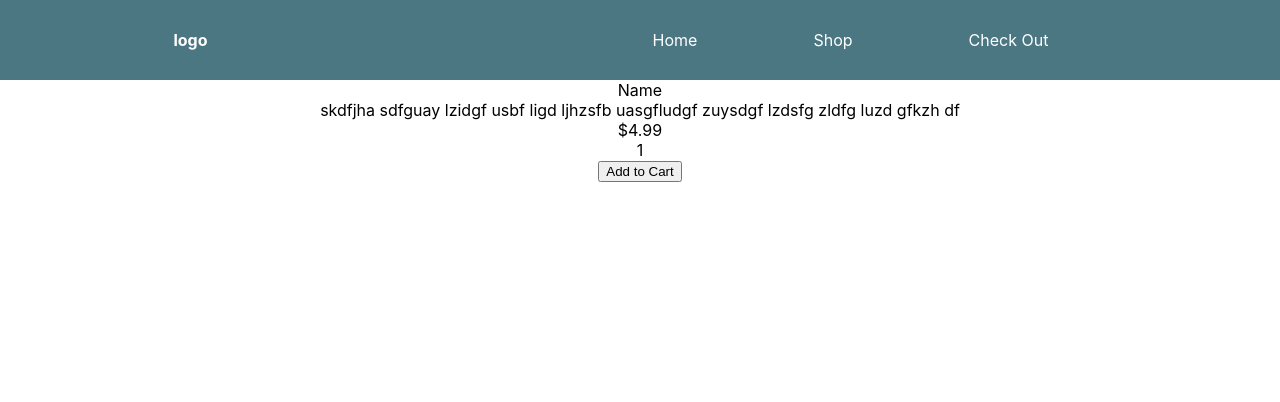
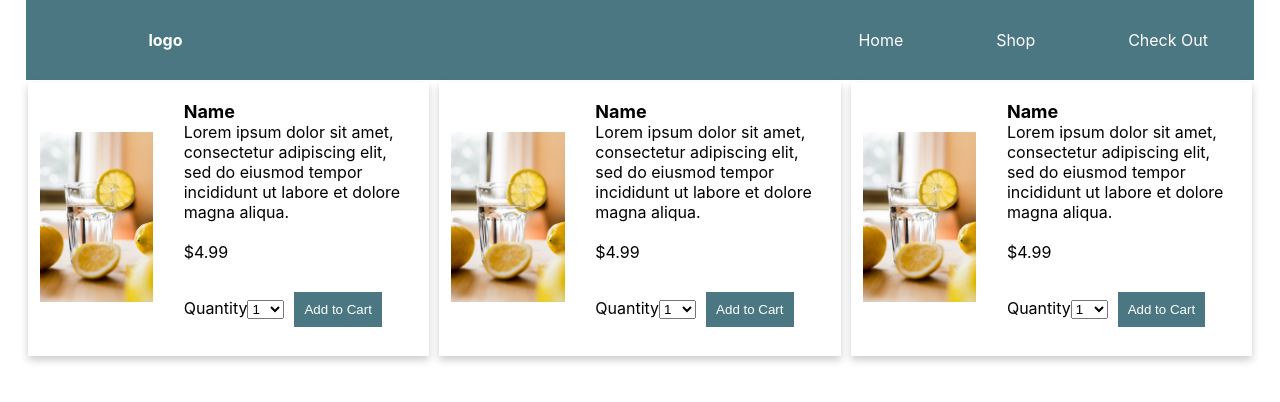
Before and after one commit to Saul-Good-Homie/react-shopping-cart, a React (Create React App) app: page /Shop in a window 1280 px wide. Shown: the top 402 px of the page. Built offline with nearby package versions, Linux system fonts and the light colour scheme.

Commit message:
page layouts done

```diff
--- a/src/App.css
+++ b/src/App.css
@@ -1,5 +1,7 @@
 .App {
 	text-align: center;
+	margin-left: 2%;
+	margin-right: 2%;
 }
 
 .App-logo {
@@ -30,11 +32,12 @@
 
 Nav {
 	display: flex;
-	justify-content: space-around;
+	justify-content: space-between;
 	align-items: center;
 	min-height: 10vh;
 	background-color: #4b7783;
 	color: white;
+	padding-left: 10%;
 }
 
 .nav-links {
@@ -58,14 +61,62 @@ a {
 	flex-direction: column;
 	justify-content: center;
 	align-items: center;
+	border: 2px solid #4b7783;
+	border-radius: 5px;
 }
 
 /* Shop Page CSS */
 
 .product-container {
 	display: flex;
-	justify-content: space-around;
+	justify-content: space-between;
 	align-items: center;
+	padding: 2px;
+	gap: 10px;
 }
 
 /* Product Card CSS */
+.card {
+	/* border: 1px solid black; */
+	display: flex;
+	justify-content: space-between;
+	align-items: center;
+	padding: 1%;
+	box-shadow: 0 4px 8px 0 rgba(0, 0, 0, 0.2);
+	transition: 0.3s;
+}
+
+.card-left {
+	width: 30%;
+}
+
+img {
+	width: 100%;
+	height: 100%;
+}
+
+.card-right {
+	text-align: left;
+	padding: 5px;
+	margin: 2px;
+	width: 60%;
+}
+
+.name {
+	font-size: 18px;
+	font-weight: bold;
+}
+
+.description {
+	font-size: 16px;
+}
+
+input[type='submit'] {
+	background-color: #4b7783;
+	color: white;
+	border: none;
+	text-decoration: none;
+	padding: 10px 10px;
+	margin: 10px 10px;
+	cursor: pointer;
+}
--- a/src/components/ProductCard.js
+++ b/src/components/ProductCard.js
@@ -1,14 +1,38 @@
+import React from 'react';
+import WaterGlass from '../Assets/water-glass.jpeg';
+
 const ProductCard = () => {
 	return (
 		<div className="card">
-			<div className="name">Name</div>
-			<div className="description">
-				skdfjha sdfguay lzidgf usbf ligd ljhzsfb uasgfludgf zuysdgf lzdsfg zldfg
-				luzd gfkzh df
+			<div className="card-left">
+				<img src={WaterGlass} alt="glass of water with lemon wedge"></img>
 			</div>
-			<div className="price"> $4.99 </div>
-			<div className="quantity">1</div>
-			<button>Add to Cart</button>
+			<div className="card-right">
+				<div className="name">Name</div>
+				<div className="description">
+					Lorem ipsum dolor sit amet, consectetur adipiscing elit, sed do
+					eiusmod tempor incididunt ut labore et dolore magna aliqua.
+				</div>
+				<br></br>
+				<div className="price"> $4.99 </div>
+				<br></br>
+				<form>
+					<lable>Quantity</lable>
+					<select name="quantity" id="quantity">
+						<option value="1">1</option>
+						<option value="2">2</option>
+						<option value="3">3</option>
+						<option value="4">4</option>
+						<option value="5">5</option>
+						<option value="6">6</option>
+						<option value="7">7</option>
+						<option value="8">8</option>
+						<option value="9">9</option>
+						<option value="10">10</option>
+					</select>
+					<input type="submit" value="Add to Cart"></input>
+				</form>
+			</div>
 		</div>
 	);
 };
--- a/src/components/Shop.js
+++ b/src/components/Shop.js
@@ -5,6 +5,8 @@ const Shop = () => {
 	return (
 		<div className="product-container">
 			<ProductCard />
+			<ProductCard />
+			<ProductCard />
 		</div>
 	);
 };
```
Also changed, not shown: src/Assets/water-glass.jpeg (added).
